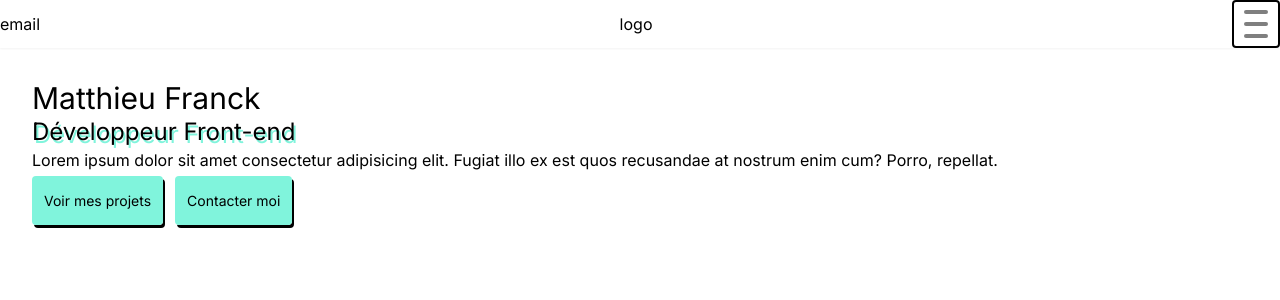
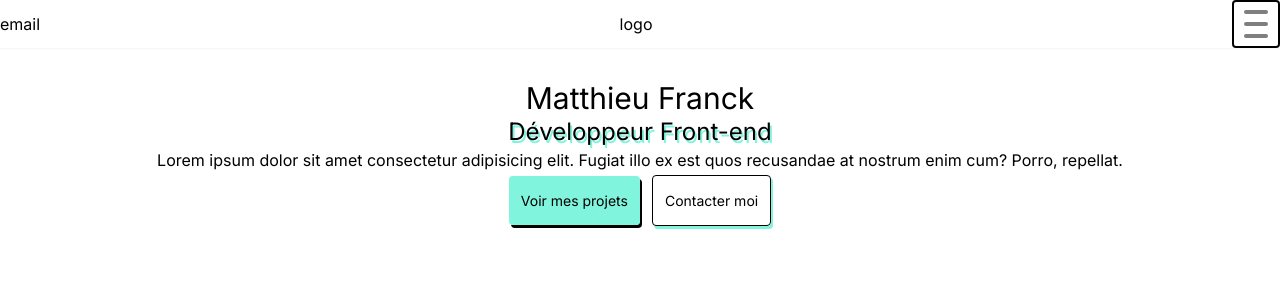
Before and after one commit to Matt-Fr/portfolio_v2, a Next.js app: page / in a window 1280 px wide. Shown: the top 300 px of the page. Built offline with nearby package versions, Linux system fonts and the light colour scheme.

Commit message:
added btns

```diff
--- a/app/components/section/SectionPresentation.tsx
+++ b/app/components/section/SectionPresentation.tsx
@@ -4,7 +4,7 @@ import React from "react";
 const SectionPresentation = () => {
   return (
     <section className=" m-8 ">
-      <div>
+      <div className="flex flex-col items-center">
         <h1 className=" text-3xl">Matthieu Franck</h1>
         <h2 className="[text-shadow:_2px_3px_0_rgb(128_244_220_/100%)] text-2xl ">
           Développeur Front-end
@@ -22,7 +22,7 @@ const SectionPresentation = () => {
           </Link>
           <Link
             href="/"
-            className=" text-sm py-4 px-3 bg-primary shadow-black rounded"
+            className=" text-sm py-4 px-3 bg-white shadow-primary border rounded"
           >
             Contacter moi
           </Link>
--- a/tailwind.config.ts
+++ b/tailwind.config.ts
@@ -9,7 +9,8 @@ const config: Config = {
   theme: {
     extend: {
       boxShadow: {
-        black: "2px 3px 0px rgba(0, 0, 0)",
+        black: "2px 3px 0px",
+        primary: "2px 3px 0px",
       },
     },
 
```
